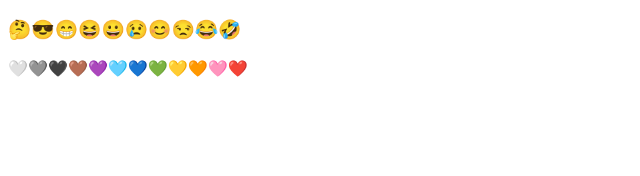
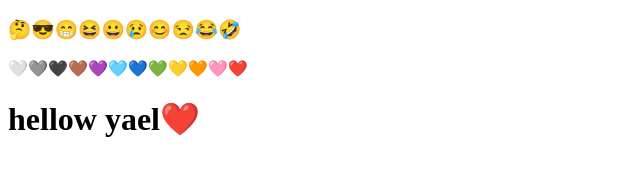
Before and after one commit to yael6679/ex5-6, a plain HTML site: page index.html in a window 1280 px wide. Shown: the whole page, without its empty margins (0-640 px from the left). Drawn offline with Linux system fonts and the light colour scheme.

Commit message:
add line

```diff
--- a/index.html
+++ b/index.html
@@ -9,5 +9,6 @@
 <body>
     <h3>🤔😎😁😆😀😢😊😒😂🤣</h3>
     <p>🤍🩶🖤🤎💜🩵💙💚💛🧡🩷❤️</p>
+    <h1>hellow yael❤️</h1>
 </body>
 </html>
```
Also changed, not shown: script.js (line endings or trailing spaces).
